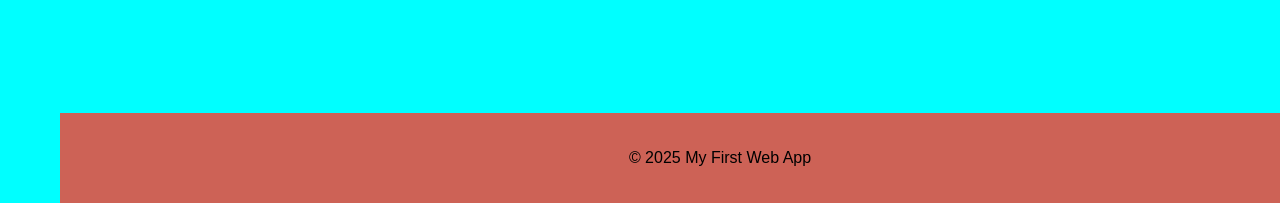
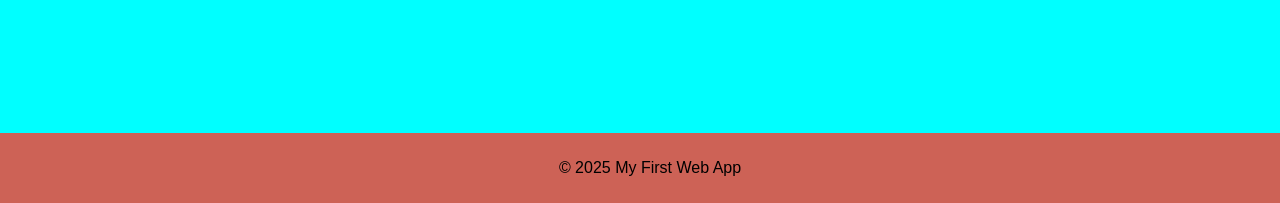
Before and after one commit to yemi-akinwale/MyFirstWebApp, a plain HTML site: page index.html in a window 1280 px wide. Shown: the part 597-800 px from the top of the page. Drawn offline with Linux system fonts and the light colour scheme.

Commit message:
index.html

```diff
--- a/index.html
+++ b/index.html
@@ -27,10 +27,11 @@
             footer {
                 background-color: #cd6256;
                 text-align: center;
-                padding: 20px;
+                padding: 10px;
                 position: fixed;
                 width: 100%;
                 bottom: 0;
+                left: 0;
                 align-self: center;
             }
             .planet-image {
```
